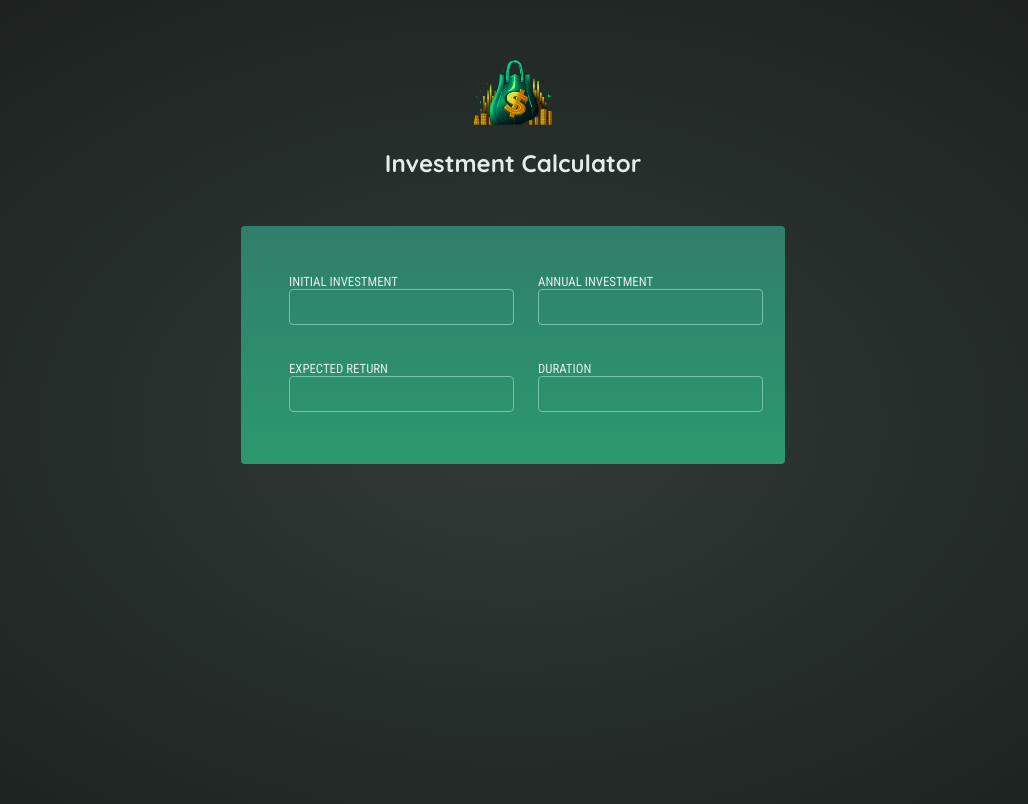
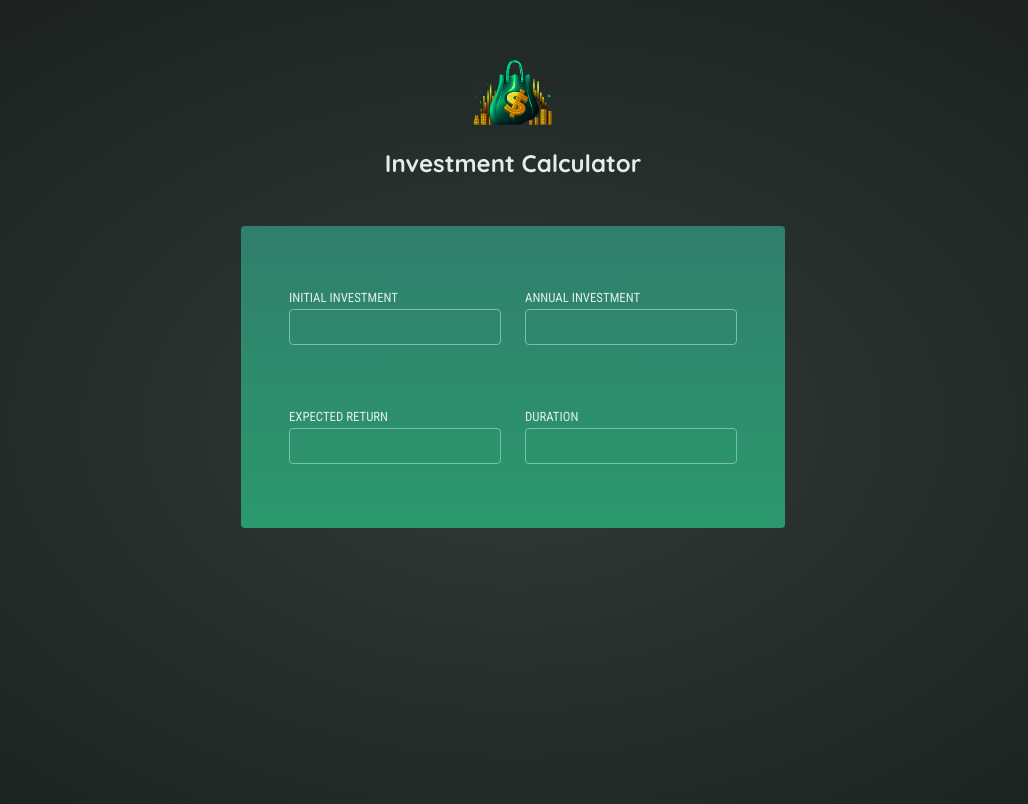
Before and after one commit to PRO-FesseR/Investment-Calculator, a React (Vite) app: page / in a window 1280 px wide. Shown: the top 804 px of the page, without its empty margins (127-1155 px from the left). Built offline with nearby package versions, Linux system fonts and the light colour scheme.

Commit message:
BugFix: Modify Input Field tags, Replace the number function with '+' and add duration check in App.jsx.

```diff
--- a/src/App.jsx
+++ b/src/App.jsx
@@ -8,6 +8,7 @@ function App() {
     expectedReturn:0,
     duration:0
   })
+
   function handleInput(investment){
     setInvestment(prevInvest=> {
       return{
@@ -18,8 +19,12 @@ function App() {
   }
   return (<>
       <InputComponent InputHandler={handleInput}/>
-    {investment.duration ? <ResultsComponent userData={investment}/>: ''}
-  </>)
+    {investment.duration > 0 ?
+        <ResultsComponent userData={investment}/>:
+        investment.duration < 0?
+        <h2 className="center">The duration should be a positive number</h2>:''}
+    </>
+    )
 }
 
 export default App
--- a/src/Compnents/InputComponent.jsx
+++ b/src/Compnents/InputComponent.jsx
@@ -1,9 +1,9 @@
 import InputField from "./InputField.jsx";
 export default function InputComponent({InputHandler}){
     function handleInputChange(event){
-        const input = Number(event.target.value);
+        const input = +event.target.value;
         if(!isNaN(input)) {
-            let label = event.target.closest("label").textContent
+            let label = event.target.closest("p").children[0].textContent
                 .split(' ')
             label[0] = label[0].toLowerCase();
             label = label.join('')
--- a/src/Compnents/InputField.jsx
+++ b/src/Compnents/InputField.jsx
@@ -1,8 +1,8 @@
 export default function InputField({label, type, handleChange}) {
     return (
-        <label>
-            {label}
-            <input type={type} onChange={handleChange}/>
-        </label>
+        <p>
+        <label>{label}</label>
+        <input type={type} onChange={handleChange}/>
+        </p>
     )
 }
--- a/src/index.css
+++ b/src/index.css
@@ -13,6 +13,8 @@ body {
   color: #e1eeeb;
   min-height: 100vh;
 }
+
+
 
 #header {
   text-align: center;
@@ -57,6 +59,7 @@ body {
 }
 
 #user-input input {
+  width: 100%;
   padding: 0.5rem;
   border: 1px solid #76c0ae;
   border-radius: 0.25rem;
```
